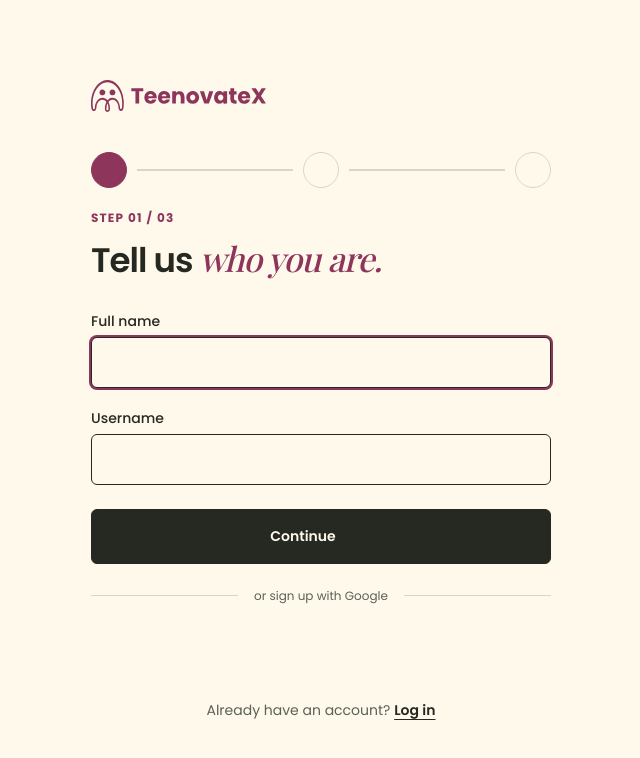
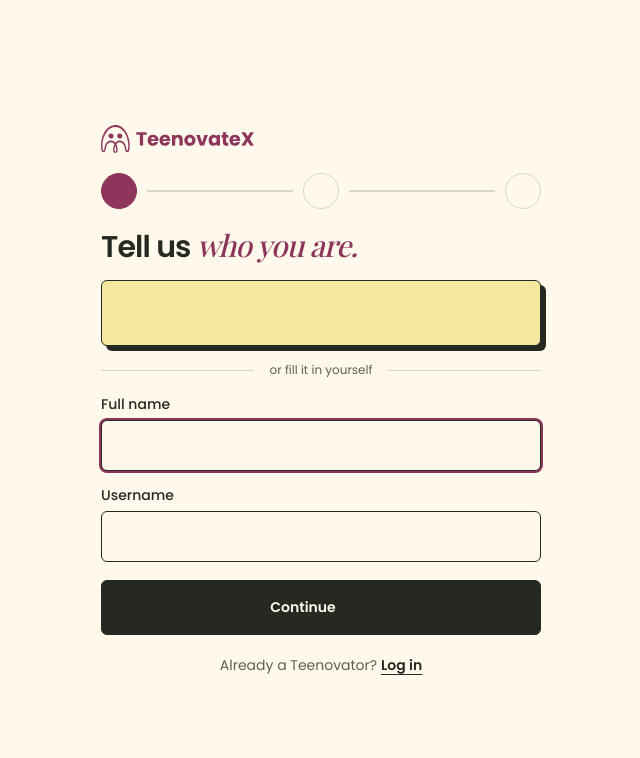
Before and after one commit to Teenovatex-Labs/frontend, a Next.js app: page /signup in a window 1280 px wide. Shown: the top 758 px of the page, without its empty margins (319-959 px from the left). Built offline with nearby package versions, Linux system fonts and the light colour scheme; no server answers; some icons are missing.

Commit message:
feat: rework signup — Google card under the heading, no step labels, fits one screen, 'Become a Teenovator!'

```diff
--- a/src/app/signup/page.tsx
+++ b/src/app/signup/page.tsx
@@ -3,7 +3,6 @@
 import Link from "next/link";
 import { useRouter } from "next/navigation";
 import { useEffect, useState, type FormEvent } from "react";
-import { GoogleLogin } from "@react-oauth/google";
 import { UserIcon } from "@animateicons/react/lucide/user-icon";
 import { LockIcon } from "@animateicons/react/lucide/lock-icon";
 import { RocketIcon } from "@animateicons/react/lucide/rocket-icon";
@@ -13,12 +12,14 @@ import { PencilIcon } from "@animateicons/react/lucide/pencil-icon";
 import { useAuth } from "@/context/AuthContext";
 import FormField from "@/components/FormField";
 import StepRail, { type Step } from "@/components/auth/StepRail";
+import GoogleAuthCard from "@/components/auth/GoogleAuthCard";
+import useIconHover from "@/lib/useIconHover";
 import { registerBaseSchema, fieldErrors } from "@/lib/validation";
 
 const STEPS: Step[] = [
   { id: "you", label: "You", icon: UserIcon },
   { id: "secure", label: "Secure", icon: LockIcon },
-  { id: "launch", label: "Launch", icon: RocketIcon },
+  { id: "teenovate", label: "Teenovate!", icon: RocketIcon },
 ];
 
 export default function SignupPage() {
@@ -38,6 +39,10 @@ export default function SignupPage() {
   const [errors, setErrors] = useState<Record<string, string>>({});
   const [formError, setFormError] = useState<string | null>(null);
   const [submitting, setSubmitting] = useState(false);
+
+  const backIcon = useIconHover();
+  const nextIcon = useIconHover();
+  const rocketIcon = useIconHover();
 
   useEffect(() => {
     if (!loading && user) router.replace("/dashboard");
@@ -119,18 +124,15 @@ export default function SignupPage() {
   const panelClass = direction === "back" ? "step-panel-back" : "step-panel-forward";
 
   return (
-    <main className="flex min-h-screen items-center justify-center px-5 py-16">
-      <div className="w-full max-w-[460px]">
-        <Link href="/" aria-label="TeenovateX home" className="mb-10 flex items-center">
-          <img src="/assets/logo-long5.svg" alt="TeenovateX" className="h-8 w-auto" />
+    <main className="flex h-screen items-center justify-center overflow-hidden px-5 py-6">
+      <div className="w-full max-w-[440px]">
+        <Link href="/" aria-label="TeenovateX home" className="mb-5 flex items-center">
+          <img src="/assets/logo-long5.svg" alt="TeenovateX" className="h-7 w-auto" />
         </Link>
 
         <StepRail steps={STEPS} current={step} />
 
-        <p className="eyebrow text-rose">
-          Step {String(step + 1).padStart(2, "0")} / {String(STEPS.length).padStart(2, "0")}
-        </p>
-        <h1 className="mt-3 text-[32px] leading-[1.1] tracking-[-0.03em] md:text-[34px]">
+        <h1 className="text-[28px] leading-[1.1] tracking-[-0.03em] md:text-[30px]">
           {step === 0 && (
             <>
               Tell us <span className="font-serif italic font-medium text-rose">who you are.</span>
@@ -143,13 +145,40 @@ export default function SignupPage() {
           )}
           {step === 2 && (
             <>
-              Ready to <span className="font-serif italic font-medium text-rose">launch?</span>
+              Time to <span className="font-serif italic font-medium text-rose">teenovate!</span>
             </>
           )}
         </h1>
 
-        <form onSubmit={handleSubmit} noValidate className="mt-8">
-          <div key={`panel-${step}`} className={`flex flex-col gap-5 ${panelClass}`}>
+        {step === 0 && (
+          <div className="mt-4">
+            <GoogleAuthCard
+              text="signup_with"
+              onSuccess={async (credentialResponse) => {
+                if (!credentialResponse.credential) return;
+                setFormError(null);
+                try {
+                  await loginWithGoogle(credentialResponse.credential);
+                  router.push("/dashboard");
+                } catch (err) {
+                  setFormError(err instanceof Error ? err.message : "Google sign-in failed");
+                }
+              }}
+              onError={() => setFormError("Google sign-in failed")}
+            />
+          </div>
+        )}
+
+        {step === 0 && (
+          <div className="my-4 flex items-center gap-4 text-xs text-muted">
+            <span className="h-px flex-1 bg-line" />
+            or fill it in yourself
+            <span className="h-px flex-1 bg-line" />
+          </div>
+        )}
+
+        <form onSubmit={handleSubmit} noValidate className={step === 0 ? "" : "mt-5"}>
+          <div key={`panel-${step}`} className={`flex flex-col gap-3.5 ${panelClass}`}>
             {step === 0 && (
               <>
                 <FormField
@@ -206,7 +235,7 @@ export default function SignupPage() {
             )}
 
             {step === 2 && (
-              <div className="flex flex-col gap-3 rounded-md border border-ink bg-pink/30 p-4">
+              <div className="flex flex-col gap-2.5 rounded-md border border-ink bg-pink/30 p-3.5">
                 <ReviewRow label="Name" value={fullName} onEdit={() => goTo(0, "back")} />
                 <ReviewRow label="Username" value={`@${username}`} onEdit={() => goTo(0, "back")} />
                 <ReviewRow label="Email" value={email} onEdit={() => goTo(1, "back")} />
@@ -220,10 +249,12 @@ export default function SignupPage() {
                 <button
                   type="button"
                   onClick={goBack}
+                  onMouseEnter={backIcon.onMouseEnter}
+                  onMouseLeave={backIcon.onMouseLeave}
                   aria-label="Back"
                   className="flex h-[52px] w-[52px] shrink-0 items-center justify-center rounded-md border border-ink transition-colors hover:bg-pink"
                 >
-                  <ArrowLeftIcon size={18} />
+                  <ArrowLeftIcon ref={backIcon.ref} size={18} />
                 </button>
               )}
 
@@ -231,48 +262,30 @@ export default function SignupPage() {
                 <button
                   type="button"
                   onClick={goNext}
+                  onMouseEnter={nextIcon.onMouseEnter}
+                  onMouseLeave={nextIcon.onMouseLeave}
                   key={attempt}
                   className={`btn flex-1 justify-center ${stepFailed ? "step-shake" : ""}`}
                 >
-                  Continue <ArrowRightIcon size={16} />
+                  Continue <ArrowRightIcon ref={nextIcon.ref} size={16} />
                 </button>
               ) : (
-                <button type="submit" disabled={submitting} className="btn flex-1 justify-center disabled:opacity-60">
-                  {submitting ? "Launching…" : "Launch your account"} <RocketIcon size={16} isAnimated={!submitting} />
+                <button
+                  type="submit"
+                  disabled={submitting}
+                  onMouseEnter={rocketIcon.onMouseEnter}
+                  onMouseLeave={rocketIcon.onMouseLeave}
+                  className="btn flex-1 justify-center disabled:opacity-60"
+                >
+                  {submitting ? "Launching…" : "Become a Teenovator!"} <RocketIcon ref={rocketIcon.ref} size={16} />
                 </button>
               )}
             </div>
           </div>
         </form>
 
-        {step === 0 && (
-          <>
-            <div className="my-6 flex items-center gap-4 text-xs text-muted">
-              <span className="h-px flex-1 bg-line" />
-              or sign up with Google
-              <span className="h-px flex-1 bg-line" />
-            </div>
-
-            <div className="flex justify-center">
-              <GoogleLogin
-                onSuccess={async (credentialResponse) => {
-                  if (!credentialResponse.credential) return;
-                  setFormError(null);
-                  try {
-                    await loginWithGoogle(credentialResponse.credential);
-                    router.push("/dashboard");
-                  } catch (err) {
-                    setFormError(err instanceof Error ? err.message : "Google sign-in failed");
-                  }
-                }}
-                onError={() => setFormError("Google sign-in failed")}
-              />
-            </div>
-          </>
-        )}
-
-        <p className="mt-8 text-center text-sm text-muted">
-          Already have an account?{" "}
+        <p className="mt-5 text-center text-sm text-muted">
+          Already a Teenovator?{" "}
           <Link href="/login" className="font-semibold text-ink underline underline-offset-4">
             Log in
           </Link>
@@ -283,6 +296,7 @@ export default function SignupPage() {
 }
 
 function ReviewRow({ label, value, onEdit }: { label: string; value: string; onEdit: () => void }) {
+  const pencil = useIconHover();
   return (
     <div className="flex items-center justify-between gap-3">
       <div>
@@ -292,10 +306,12 @@ function ReviewRow({ label, value, onEdit }: { label: string; value: string; onE
       <button
         type="button"
         onClick={onEdit}
+        onMouseEnter={pencil.onMouseEnter}
+        onMouseLeave={pencil.onMouseLeave}
         aria-label={`Edit ${label.toLowerCase()}`}
         className="flex h-8 w-8 shrink-0 items-center justify-center rounded-full border border-ink bg-cream transition-colors hover:bg-yellow"
       >
-        <PencilIcon size={14} />
+        <PencilIcon ref={pencil.ref} size={14} />
       </button>
     </div>
   );
```
